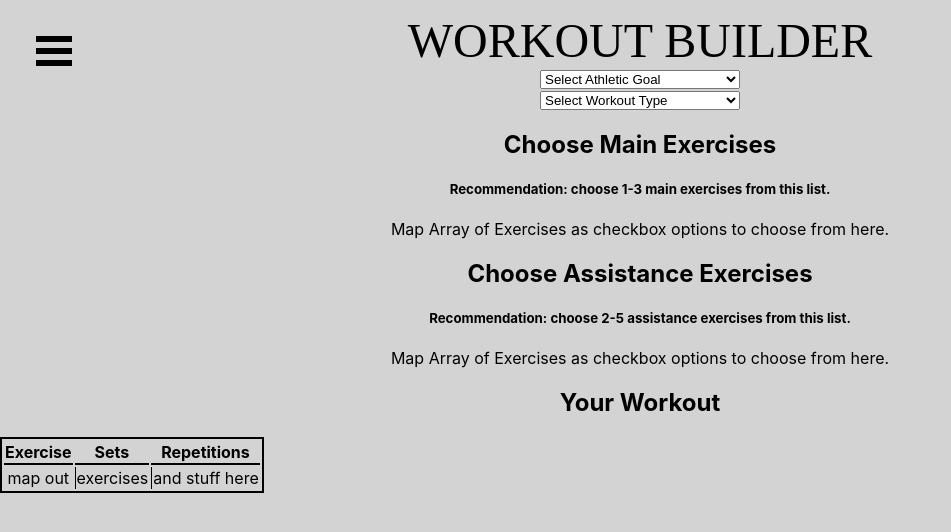
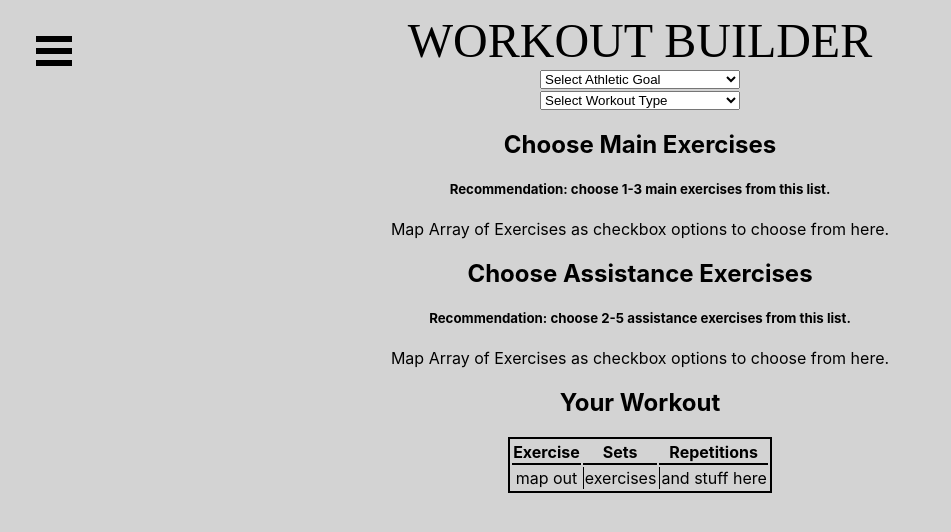
Before and after one commit to Chazz-Michaels/react-workout-builder, a React (Create React App) app: page / in a window 1280 px wide. Shown: the top 532 px of the page, without its empty margins (0-951 px from the left). Built offline with nearby package versions, Linux system fonts and the light colour scheme.

Commit message:
center everything so it's easier to see and work with for time being

```diff
--- a/src/components/selectAthleticGoal.jsx
+++ b/src/components/selectAthleticGoal.jsx
@@ -17,13 +17,11 @@ class SelectAthleticGoal extends Component {
             name="athleticGoal"
             value="strength"> Strength/ Powerlifting
           </option>
-          <br />
           <option
           type="select"
           name="athleticGoal"
           value="bodybuild"> Muscle Building/ Bodybuilding
           </option>
-          <br />
           <option
           type="select"
           name="athleticGoal"
--- a/src/components/selectWorkoutType.jsx
+++ b/src/components/selectWorkoutType.jsx
@@ -17,25 +17,21 @@ class SelectWorkoutType extends Component {
             name="workoutType"
             value="back"> Back
           </option>
-          <br />
           <option
           type="select"
           name="workoutType"
           value="legs"> Legs
           </option>
-          <br />
           <option
           type="select"
           name="workoutType"
           value="chest"> Chest
           </option>
-          <br />
           <option
           type="select"
           name="workoutType"
           value="shoulders"> Shoulders
           </option>
-          <br />
           <option
           type="select"
           name="workoutType"
--- a/src/components/yourWorkout.jsx
+++ b/src/components/yourWorkout.jsx
@@ -4,19 +4,23 @@ class YourWorkout extends Component {
 
   render() {
     return (
-      <div>
+      <div className="center-me">
         <h2>Your Workout</h2>
-        <table id="your-workout-table">
+        <table id="your-workout-table" className="center-me">
+        <thead>
           <tr>
             <th>Exercise</th>
             <th>Sets</th>
             <th>Repetitions</th>
           </tr>
+        </thead>
+        <tbody>
           <tr>
             <td>map out</td>
             <td>exercises</td>
             <td>and stuff here</td>
           </tr>
+        </tbody>
         </table>
       </div>
     );
--- a/src/styles/partials/yourWorkout.css
+++ b/src/styles/partials/yourWorkout.css
@@ -1,5 +1,6 @@
 #your-workout-table {
   border: 2px solid black;
+  margin: auto;
 }
 table th {
     border-bottom: 2px solid black;
```
Lines whose indentation alone changed are shown as unchanged.
